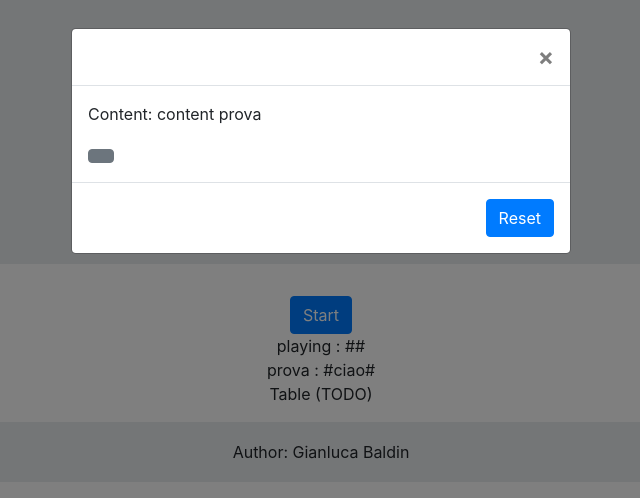
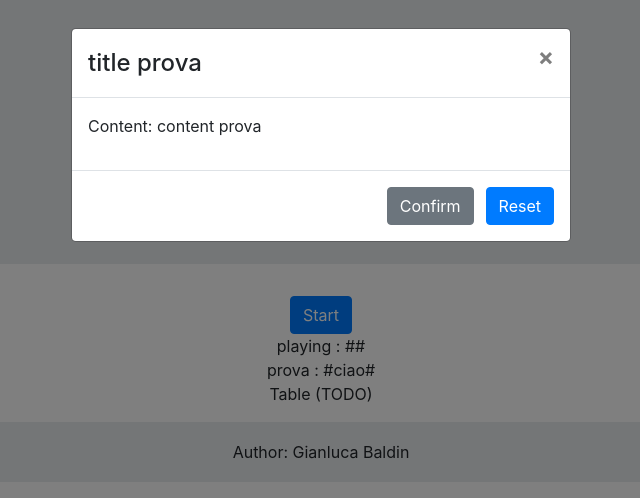
Before and after one commit to gianlucabaldin/mastermind, a React (Create React App) app: page / in a window 1280 px wide. Shown: the top 498 px of the page, without its empty margins (319-959 px from the left). Built offline with nearby package versions, Linux system fonts and the light colour scheme.

Commit message:
fix dynamic modal

```diff
--- a/src/components/DynamicModal.js
+++ b/src/components/DynamicModal.js
@@ -7,19 +7,23 @@ import PropTypes from 'prop-types';
 
 const DynamicModal = ({ visible, title, content, confirmButton, toggleVisibilty, reset }) => (
   <Modal show={visible} onHide={toggleVisibilty}>
-    <Modal.Header closeButton title={title} />
+    <Modal.Header closeButton>
+      <Modal.Title>{title}</Modal.Title>
+    </Modal.Header>
     <Modal.Body>
       <p>
         Content: {content}
       </p>
-      <Button variant="secondary" onClick={confirmButton} className="mr-2" value={confirmButton} />
     </Modal.Body>
     <Modal.Footer>
+      <Button variant="secondary" onClick={confirmButton} className="mr-2" >
+        {confirmButton}
+      </Button>
       <Button variant="primary" onClick={reset} >
         Reset
       </Button>
     </Modal.Footer>
-  </Modal>
+  </Modal >
 )
 
 // check types
```
